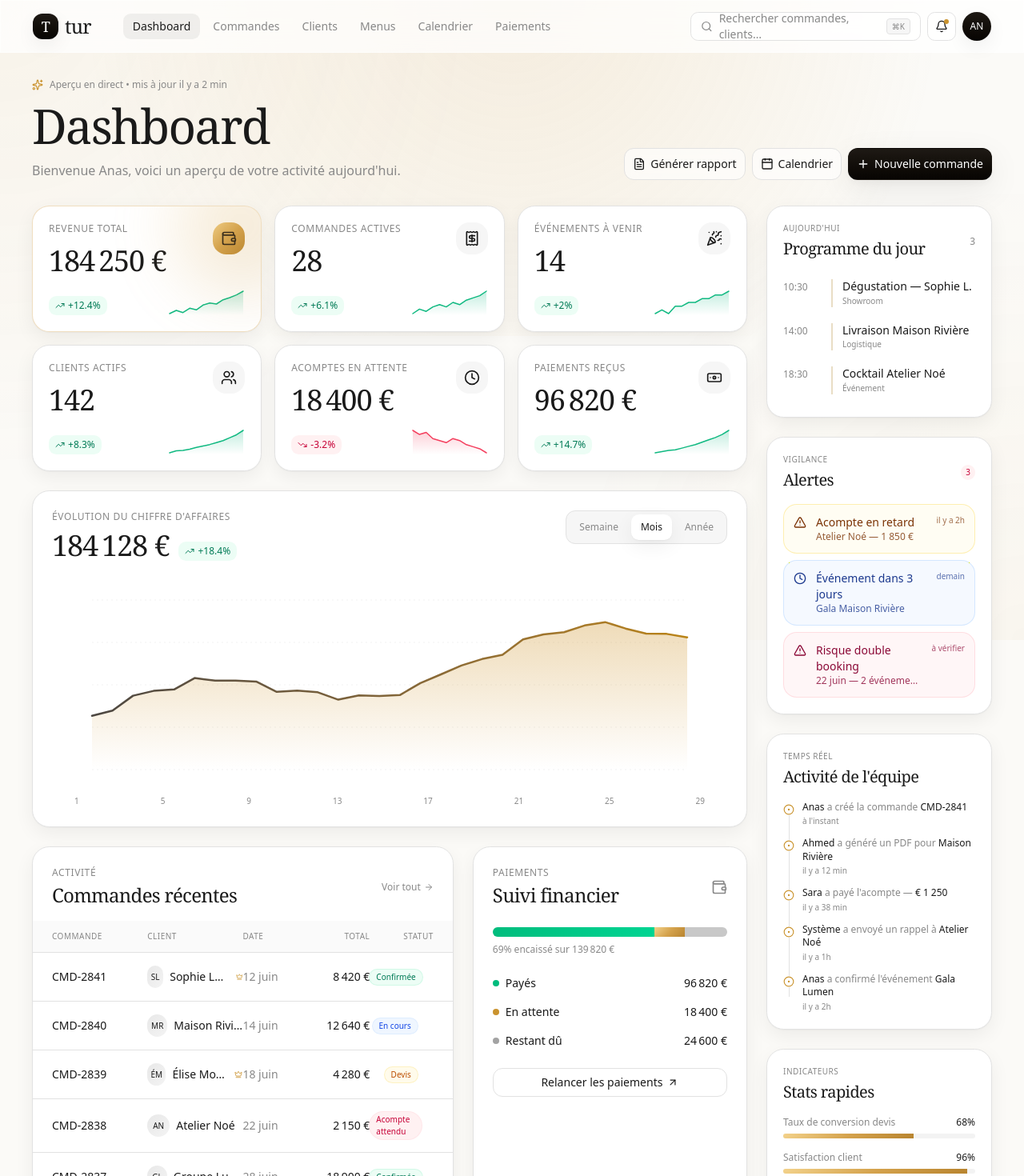
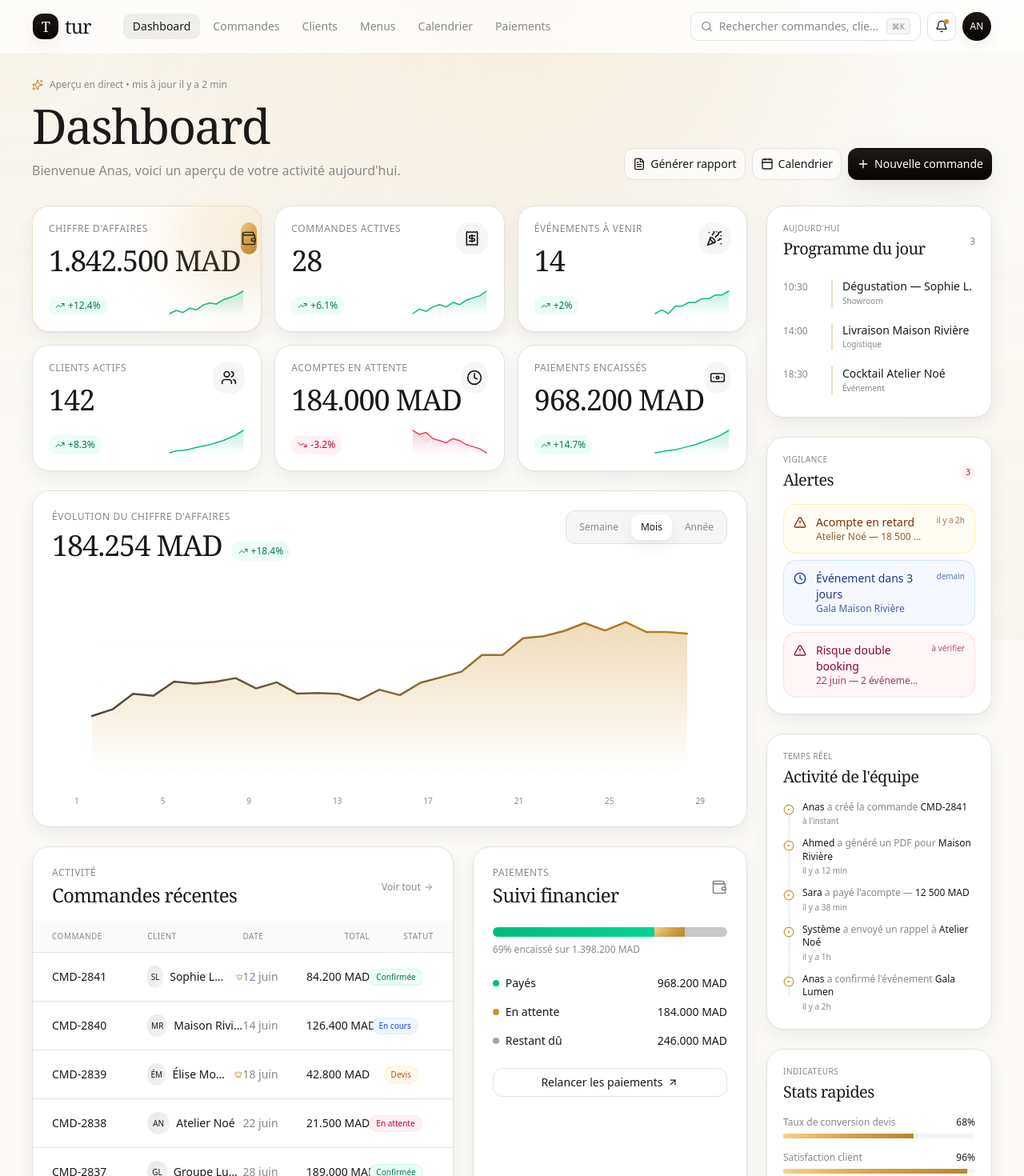
Before and after one commit to anasjabellah/Traytio, a Next.js app: page /dashboard in a window 1280 px wide. Shown: the top 1470 px of the page at 80% size. Built offline with nearby package versions, Linux system fonts and the light colour scheme.

Commit message:
feat: add nouvelle commande page + dashboard v1

```diff
--- a/src/app/dashboard/page.tsx
+++ b/src/app/dashboard/page.tsx
@@ -38,8 +38,8 @@ function useCounter(target: number, duration = 1200) {
   return v;
 }
 
-const eur = (n: number) =>
-  new Intl.NumberFormat("fr-FR", { style: "currency", currency: "EUR", maximumFractionDigits: 0 }).format(n);
+const mad = (n: number) =>
+  new Intl.NumberFormat("fr-MA", { style: "currency", currency: "MAD", maximumFractionDigits: 0 }).format(n);
 
 /* ---------------- Page ---------------- */
 function Dashboard() {
@@ -118,7 +118,9 @@ function TopBar() {
         <div className="ml-auto flex items-center gap-2">
           <div className="hidden md:flex items-center gap-2 px-3 h-9 rounded-md border border-border bg-background/60 text-sm text-muted-foreground w-72">
             <Search className="size-4" />
-            <span>Rechercher commandes, clients…</span>
+            <span className="truncate whitespace-nowrap">
+              Rechercher commandes, clients...
+            </span>
             <kbd className="ml-auto text-[10px] font-sans px-1.5 py-0.5 rounded border bg-muted/60">⌘K</kbd>
           </div>
           <button className="relative size-9 rounded-md border border-border bg-background/60 hover:bg-background flex items-center justify-center">
@@ -170,12 +172,12 @@ function Header() {
 
 /* ---------------- KPI grid ---------------- */
 const KPIS = [
-  { label: "Revenue total", value: 184250, prefix: "€", delta: 12.4, trend: "up", spark: [12, 18, 14, 22, 19, 28, 32, 30, 38, 42, 47, 54], icon: Wallet, accent: true },
+  { label: "Chiffre d'affaires", value: 1842500, prefix: "MAD", delta: 12.4, trend: "up", spark: [12, 18, 14, 22, 19, 28, 32, 30, 38, 42, 47, 54], icon: Wallet, accent: true },
   { label: "Commandes actives", value: 28, delta: 6.1, trend: "up", spark: [4, 6, 5, 7, 8, 7, 9, 8, 10, 11, 12, 14], icon: Receipt },
   { label: "Événements à venir", value: 14, delta: 2, trend: "up", spark: [2, 3, 2, 4, 4, 5, 5, 6, 6, 7, 7, 8], icon: PartyPopper },
   { label: "Clients actifs", value: 142, delta: 8.3, trend: "up", spark: [50, 58, 60, 65, 72, 78, 84, 92, 100, 112, 124, 142], icon: Users },
-  { label: "Acomptes en attente", value: 18400, prefix: "€", delta: -3.2, trend: "down", spark: [40, 36, 38, 32, 30, 28, 32, 30, 26, 24, 22, 18], icon: Clock },
-  { label: "Paiements reçus", value: 96820, prefix: "€", delta: 14.7, trend: "up", spark: [20, 24, 28, 30, 36, 42, 48, 56, 64, 72, 82, 96], icon: Banknote },
+  { label: "Acomptes en attente", value: 184000, prefix: "MAD", delta: -3.2, trend: "down", spark: [40, 36, 38, 32, 30, 28, 32, 30, 26, 24, 22, 18], icon: Clock },
+  { label: "Paiements encaissés", value: 968200, prefix: "MAD", delta: 14.7, trend: "up", spark: [20, 24, 28, 30, 36, 42, 48, 56, 64, 72, 82, 96], icon: Banknote },
 ];
 
 function KpiGrid() {
@@ -190,7 +192,7 @@ function KpiGrid() {
 
 function KpiCard({ label, value, prefix, delta, trend, spark, icon: Icon, accent, delay }: any) {
   const counted = useCounter(value, 1400);
-  const display = prefix === "€" ? eur(Math.round(counted)) : Math.round(counted).toLocaleString("fr-FR");
+  const display = prefix ? mad(Math.round(counted)) : Math.round(counted).toLocaleString("fr-FR");
   const up = trend === "up";
   return (
     <motion.div
@@ -250,7 +252,7 @@ function Sparkline({ data, up }: { data: number[]; up: boolean }) {
 /* ---------------- Revenue chart ---------------- */
 const REV_DATA: Record<string, number[]> = {
   Semaine: [3200, 4100, 3800, 5200, 4900, 6800, 7400],
-  Mois: Array.from({ length: 30 }, (_, i) => 3000 + Math.round(Math.sin(i / 3) * 1200 + i * 180 + Math.random() * 600)),
+  Mois: Array.from({ length: 30 }, (_, i) => 3000 + Math.round(Math.sin(i / 3) * 1200 + i * 180 + Math.sin(i * 3.7) * 300 + 300)),
   Année: [12, 14, 18, 17, 22, 26, 24, 30, 34, 40, 46, 52].map((n) => n * 1000),
 };
 const REV_LABELS: Record<string, string[]> = {
@@ -286,7 +288,7 @@ function RevenueChart() {
         <div>
           <div className="text-xs uppercase tracking-wider text-muted-foreground">Évolution du chiffre d'affaires</div>
           <div className="mt-2 flex items-baseline gap-3">
-            <div className="font-display text-4xl text-gradient-charcoal tabular-nums">{eur(total)}</div>
+            <div className="font-display text-4xl text-gradient-charcoal tabular-nums">{mad(total)}</div>
             <span className="text-emerald-700 bg-emerald-50 text-xs font-medium px-2 py-1 rounded-md inline-flex items-center gap-1">
               <TrendingUp className="size-3" /> +18.4%
             </span>
@@ -342,7 +344,7 @@ function RevenueChart() {
             style={{ left: `${(pts[hover][0] / w) * 100}%`, top: `${(pts[hover][1] / h) * 100}%` }}>
             <div className="mb-3 px-3 py-2 rounded-lg bg-foreground text-background text-xs shadow-lift whitespace-nowrap">
               <div className="opacity-70">{labels[hover]}</div>
-              <div className="font-medium tabular-nums">{eur(data[hover])}</div>
+              <div className="font-medium tabular-nums">{mad(data[hover])}</div>
             </div>
           </div>
         )}
@@ -359,17 +361,17 @@ function RevenueChart() {
 
 /* ---------------- Recent commandes ---------------- */
 const COMMANDES = [
-  { id: "CMD-2841", client: "Sophie Lambert", date: "12 juin", total: 8420, status: "Confirmée", vip: true },
-  { id: "CMD-2840", client: "Maison Rivière", date: "14 juin", total: 12640, status: "En cours", vip: false },
-  { id: "CMD-2839", client: "Élise Moreau", date: "18 juin", total: 4280, status: "Devis", vip: true },
-  { id: "CMD-2838", client: "Atelier Noé", date: "22 juin", total: 2150, status: "Acompte attendu", vip: false },
-  { id: "CMD-2837", client: "Groupe Lumen", date: "28 juin", total: 18900, status: "Confirmée", vip: false },
+  { id: "CMD-2841", client: "Sophie Lambert", date: "12 juin", total: 84200, status: "Confirmée", vip: true },
+  { id: "CMD-2840", client: "Maison Rivière", date: "14 juin", total: 126400, status: "En cours", vip: false },
+  { id: "CMD-2839", client: "Élise Moreau", date: "18 juin", total: 42800, status: "Devis", vip: true },
+  { id: "CMD-2838", client: "Atelier Noé", date: "22 juin", total: 21500, status: "En attente", vip: false },
+  { id: "CMD-2837", client: "Groupe Lumen", date: "28 juin", total: 189000, status: "Confirmée", vip: false },
 ];
 const STATUS_STYLES: Record<string, string> = {
   "Confirmée": "bg-emerald-50 text-emerald-700 ring-1 ring-emerald-200/50",
   "En cours": "bg-blue-50 text-blue-700 ring-1 ring-blue-200/50",
   "Devis": "bg-amber-50 text-amber-700 ring-1 ring-amber-200/50",
-  "Acompte attendu": "bg-rose-50 text-rose-700 ring-1 ring-rose-200/50",
+  "En attente": "bg-rose-50 text-rose-700 ring-1 ring-rose-200/50",
 };
 
 function RecentCommandes() {
@@ -405,9 +407,9 @@ function RecentCommandes() {
               {c.vip && <Crown className="size-3 text-[var(--gold-deep)]" />}
             </div>
             <div className="col-span-2 text-sm text-muted-foreground">{c.date}</div>
-            <div className="col-span-2 text-sm font-medium text-right tabular-nums">{eur(c.total)}</div>
+            <div className="col-span-2 text-sm font-medium text-right tabular-nums">{mad(c.total)}</div>
             <div className="col-span-2 flex items-center justify-end gap-2">
-              <span className={`text-[10px] px-2 py-0.5 rounded-full ${STATUS_STYLES[c.status]}`}>{c.status}</span>
+              <span className={`whitespace-nowrap text-[10px] px-2 py-0.5 rounded-full ${STATUS_STYLES[c.status]}`}>{c.status}</span>
               <ChevronRight className="size-3 text-muted-foreground opacity-0 group-hover:opacity-100 transition-opacity" />
             </div>
           </motion.div>
@@ -419,7 +421,7 @@ function RecentCommandes() {
 
 /* ---------------- Payments ---------------- */
 function PaymentsCard() {
-  const paid = 96820, pending = 18400, remaining = 24600;
+  const paid = 968200, pending = 184000, remaining = 246000;
   const total = paid + pending + remaining;
   const pct = (n: number) => Math.round((n / total) * 100);
   return (
@@ -441,7 +443,7 @@ function PaymentsCard() {
           className="h-full bg-foreground/20" />
       </div>
       <div className="mt-2 text-xs text-muted-foreground">
-        {pct(paid)}% encaissé sur {eur(total)}
+        {pct(paid)}% encaissé sur {mad(total)}
       </div>
 
       <div className="mt-6 space-y-4">
@@ -455,7 +457,7 @@ function PaymentsCard() {
               <span className={`size-2 rounded-full ${r.color}`} />
               {r.label}
             </div>
-            <div className="text-sm font-medium tabular-nums">{eur(r.value)}</div>
+            <div className="text-sm font-medium tabular-nums">{mad(r.value)}</div>
           </div>
         ))}
       </div>
@@ -471,7 +473,7 @@ function PaymentsCard() {
 const EVENTS = [
   { name: "Mariage Sara & Yanis", client: "Sophie Lambert", date: "12 juin 2026", guests: 180, status: "Confirmé", days: 12, accent: true },
   { name: "Gala Maison Rivière", client: "Maison Rivière", date: "14 juin 2026", guests: 120, status: "Préparation", days: 14 },
-  { name: "Cocktail Atelier Noé", client: "Atelier Noé", date: "22 juin 2026", guests: 60, status: "Acompte attendu", days: 22 },
+  { name: "Cocktail Atelier Noé", client: "Atelier Noé", date: "22 juin 2026", guests: 60, status: "En attente", days: 22 },
 ];
 
 function UpcomingEvents() {
@@ -570,11 +572,11 @@ function MiniCalendar() {
 
 /* ---------------- Business health ---------------- */
 const HEALTH = [
-  { label: "Valeur moyenne / événement", value: "€ 6 240", delta: "+8.2%", icon: TrendingUp },
-  { label: "Acompte moyen", value: "€ 1 870", delta: "+3.1%", icon: Wallet },
+  { label: "Valeur moyenne / événement", value: "62 400 MAD", delta: "+8.2%", icon: TrendingUp },
+  { label: "Acompte moyen", value: "18 700 MAD", delta: "+3.1%", icon: Wallet },
   { label: "Plat le plus demandé", value: "Bastila pigeon", delta: "32 commandes", icon: Utensils },
   { label: "Pack vedette", value: "Wedding Premium", delta: "18 ventes", icon: Crown },
-  { label: "Meilleur client", value: "Sophie Lambert", delta: "€ 24 800", icon: Users },
+  { label: "Meilleur client", value: "Sophie Lambert", delta: "248 000 MAD", icon: Users },
   { label: "Croissance mensuelle", value: "+14.7%", delta: "vs mai", icon: Activity },
 ];
 
@@ -719,7 +721,7 @@ function TodayEvents() {
 
 /* ---------------- Alerts ---------------- */
 const ALERTS = [
-  { type: "warn", icon: AlertTriangle, title: "Acompte en retard", text: "Atelier Noé — 1 850 €", time: "il y a 2h" },
+  { type: "warn", icon: AlertTriangle, title: "Acompte en retard", text: "Atelier Noé — 18 500 MAD", time: "il y a 2h" },
   { type: "info", icon: Clock, title: "Événement dans 3 jours", text: "Gala Maison Rivière", time: "demain" },
   { type: "danger", icon: AlertTriangle, title: "Risque double booking", text: "22 juin — 2 événements", time: "à vérifier" },
 ];
@@ -737,8 +739,8 @@ function AlertsCard() {
         {ALERTS.map((a, i) => {
           const tone =
             a.type === "danger" ? "bg-rose-50/60 border-rose-200/60 text-rose-900" :
-            a.type === "warn" ? "bg-amber-50/60 border-amber-200/60 text-amber-900" :
-            "bg-blue-50/60 border-blue-200/60 text-blue-900";
+              a.type === "warn" ? "bg-amber-50/60 border-amber-200/60 text-amber-900" :
+                "bg-blue-50/60 border-blue-200/60 text-blue-900";
           return (
             <motion.div key={i}
               initial={{ opacity: 0, y: 6 }} animate={{ opacity: 1, y: 0 }} transition={{ delay: i * 0.06 }}
@@ -761,7 +763,7 @@ function AlertsCard() {
 const FEED = [
   { who: "Anas", action: "a créé la commande", target: "CMD-2841", time: "à l'instant" },
   { who: "Ahmed", action: "a généré un PDF pour", target: "Maison Rivière", time: "il y a 12 min" },
-  { who: "Sara", action: "a payé l'acompte —", target: "€ 1 250", time: "il y a 38 min" },
+  { who: "Sara", action: "a payé l'acompte —", target: "12 500 MAD", time: "il y a 38 min" },
   { who: "Système", action: "a envoyé un rappel à", target: "Atelier Noé", time: "il y a 1h" },
   { who: "Anas", action: "a confirmé l'événement", target: "Gala Lumen", time: "il y a 2h" },
 ];
```
